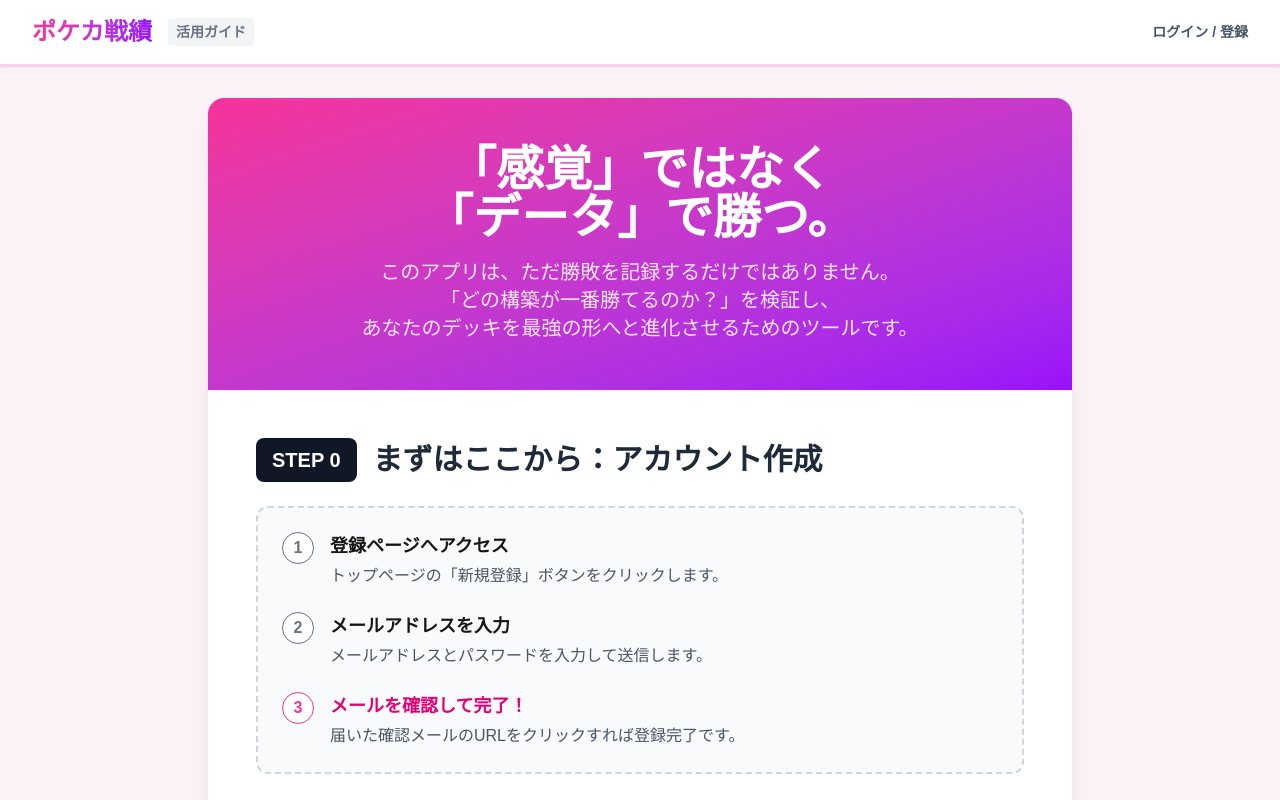
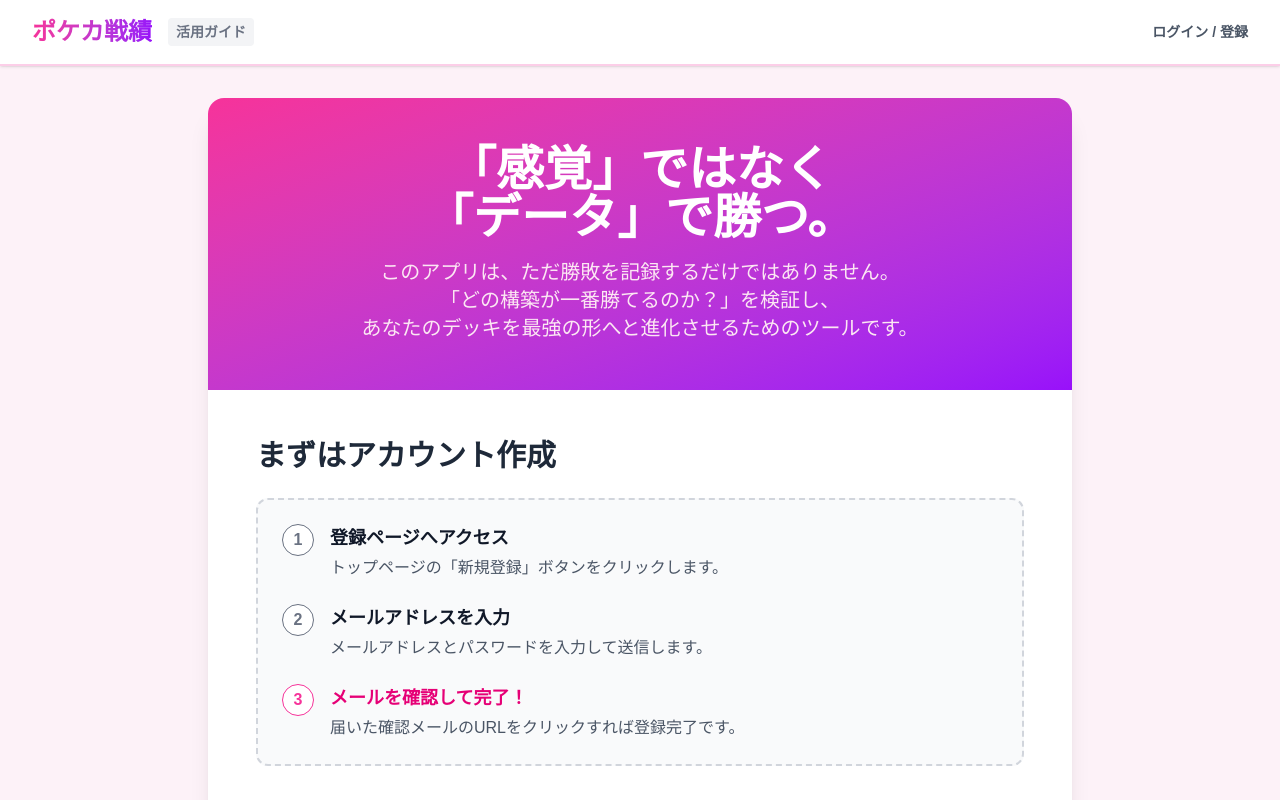
Before and after one commit to rmatsumoto3o3-blip/pokeka-app, a Next.js app: page /guide in a window 1280 px wide. Shown: the top 800 px of the page. Built offline with nearby package versions, Linux system fonts and the light colour scheme.

Commit message:
fix: revert image url logic and update guide text

```diff
--- a/app/guide/page.tsx
+++ b/app/guide/page.tsx
@@ -47,25 +47,24 @@ export default function GuidePage() {
 
                     <div className="p-6 md:p-12 space-y-16">
 
-                        {/* STEP 0: Registration */}
+                        {/* Registration */}
                         <section>
                             <div className="flex items-center gap-4 mb-6">
-                                <div className="bg-gray-900 text-white font-bold px-4 py-2 rounded-lg text-xl">STEP 0</div>
-                                <h2 className="text-2xl md:text-3xl font-bold text-gray-800">まずはここから：アカウント作成</h2>
+                                <h2 className="text-2xl md:text-3xl font-bold text-gray-800">まずはアカウント作成</h2>
                             </div>
                             <div className="bg-gray-50 rounded-xl p-6 border-2 border-dashed border-gray-300">
                                 <div className="space-y-6">
                                     <div className="flex gap-4 items-start">
                                         <div className="bg-white border rounded-full w-8 h-8 flex items-center justify-center font-bold text-gray-500 flex-shrink-0">1</div>
                                         <div>
-                                            <h3 className="font-bold text-lg mb-1">登録ページへアクセス</h3>
+                                            <h3 className="font-bold text-lg mb-1 text-gray-900">登録ページへアクセス</h3>
                                             <p className="text-gray-600">トップページの「新規登録」ボタンをクリックします。</p>
                                         </div>
                                     </div>
                                     <div className="flex gap-4 items-start">
                                         <div className="bg-white border rounded-full w-8 h-8 flex items-center justify-center font-bold text-gray-500 flex-shrink-0">2</div>
                                         <div>
-                                            <h3 className="font-bold text-lg mb-1">メールアドレスを入力</h3>
+                                            <h3 className="font-bold text-lg mb-1 text-gray-900">メールアドレスを入力</h3>
                                             <p className="text-gray-600">メールアドレスとパスワードを入力して送信します。</p>
                                         </div>
                                     </div>
--- /dev/null
+++ b/test_iframe.html
@@ -0,0 +1,8 @@
+
+<!DOCTYPE html>
+<html>
+<body>
+    <h1>Iframe Test</h1>
+    <iframe src="https://www.pokemon-card.com/deck/thumbs.html/deckID/Vvkk55-MOtpzU-bFkkkF/" width="800" height="600"></iframe>
+</body>
+</html>
```
